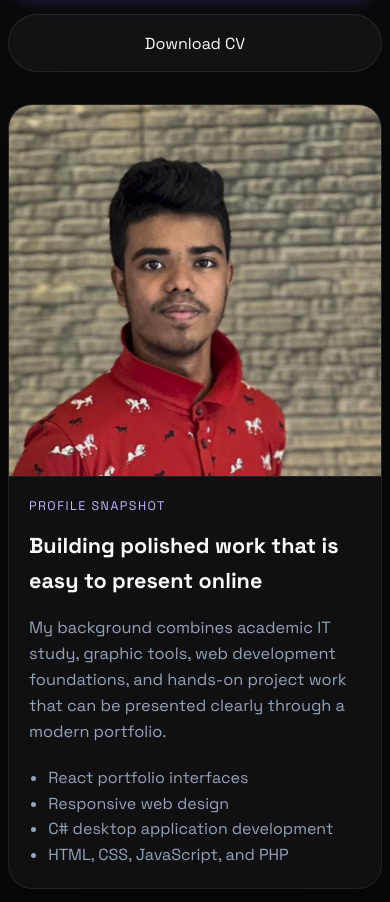
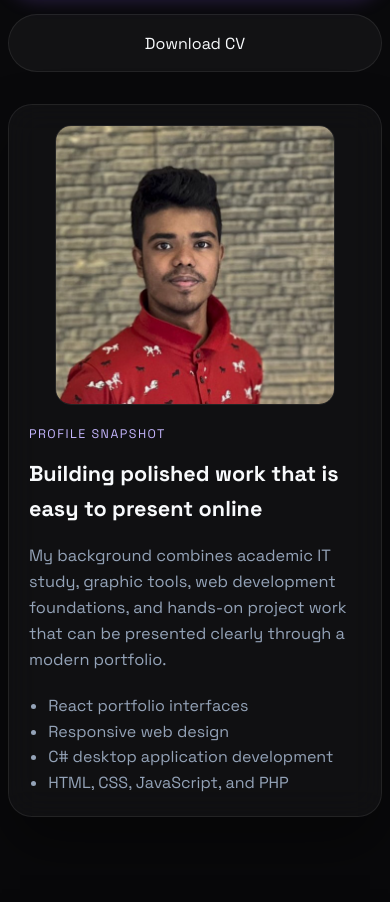
Before and after one commit to akindu-imantha/akindu-imantha.github.io, a React (Vite) app: page / in a window 390 px wide. Shown: the part 840-1742 px from the top of the page. Built offline with nearby package versions, Linux system fonts and the light colour scheme.

Commit message:
feat: add comprehensive CSS styles for portfolio layout and terminal component

```diff
--- a/src/styles.css
+++ b/src/styles.css
@@ -785,6 +785,13 @@ a {
     padding: 0;
   }
 
+  .profile-image-container {
+    max-width: 280px;
+    margin: 1.25rem auto 0;
+    border: 1px solid var(--border);
+    border-radius: 16px;
+  }
+
   .profile-card-content {
     padding: 1.25rem;
   }
```
